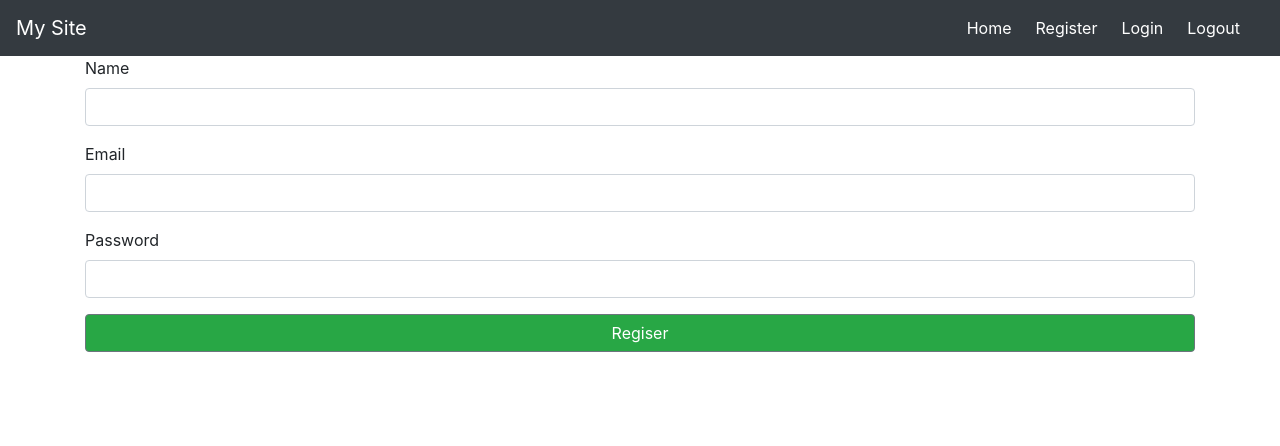
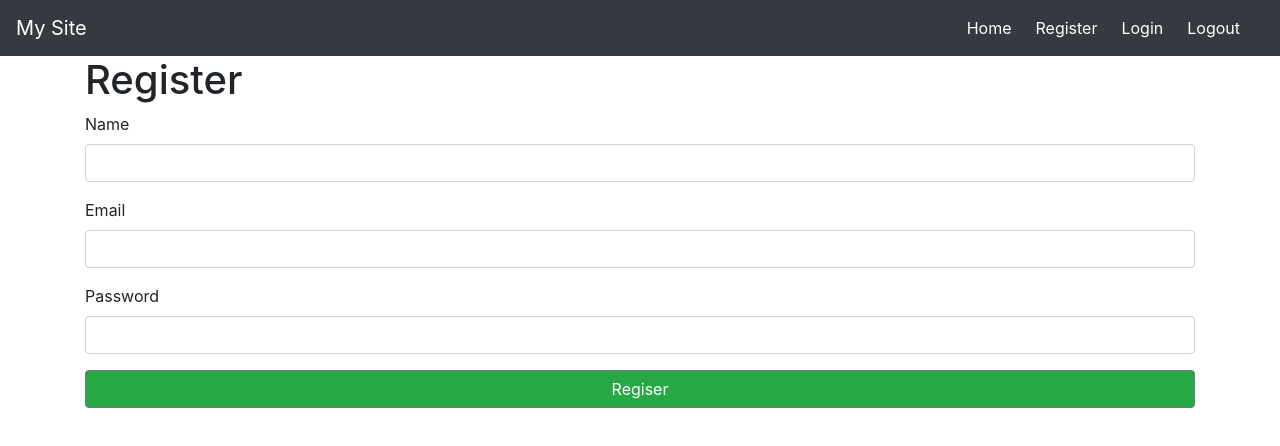
Before and after one commit to madjack99/express-session-mongoose, a React (Create React App) app in the folder client/: page /register in a window 1280 px wide. Shown: the top 446 px of the page. Built offline with nearby package versions, Linux system fonts and the light colour scheme.

Commit message:
add localStorage to Register

```diff
--- a/client/src/components/Login.js
+++ b/client/src/components/Login.js
@@ -48,6 +48,7 @@ export class Login extends Component {
     const { error } = this.state;
     return (
       <Container>
+        <h1>Log in</h1>
         <Form onSubmit={this.handleSubmit}>
           <FormGroup>
             <Label for="email">Email</Label>
--- a/client/src/components/Register.js
+++ b/client/src/components/Register.js
@@ -38,6 +38,7 @@ export class Register extends Component {
         const { loggedUser } = res.data;
         if (loggedUser) {
           this.setState({ loggedUser, error: null });
+          localStorage.setItem("activeUser", loggedUser);
         }
         this.props.history.push("/");
       })
@@ -54,6 +55,7 @@ export class Register extends Component {
     return (
       <div>
         <Container>
+          <h1>Register</h1>
           <Form onSubmit={this.handleSubmit}>
             <FormGroup>
               <Label for="nameInput">Name</Label>
```
